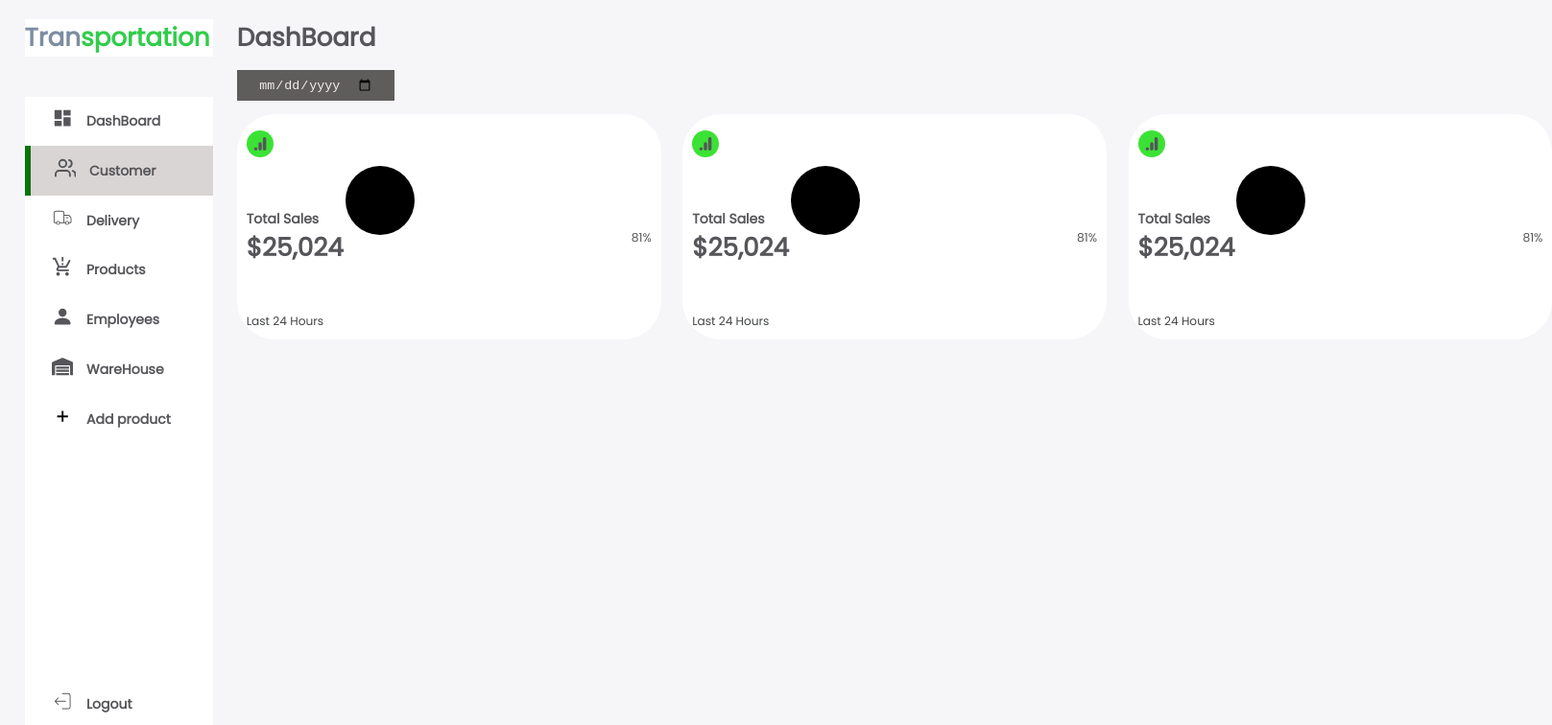
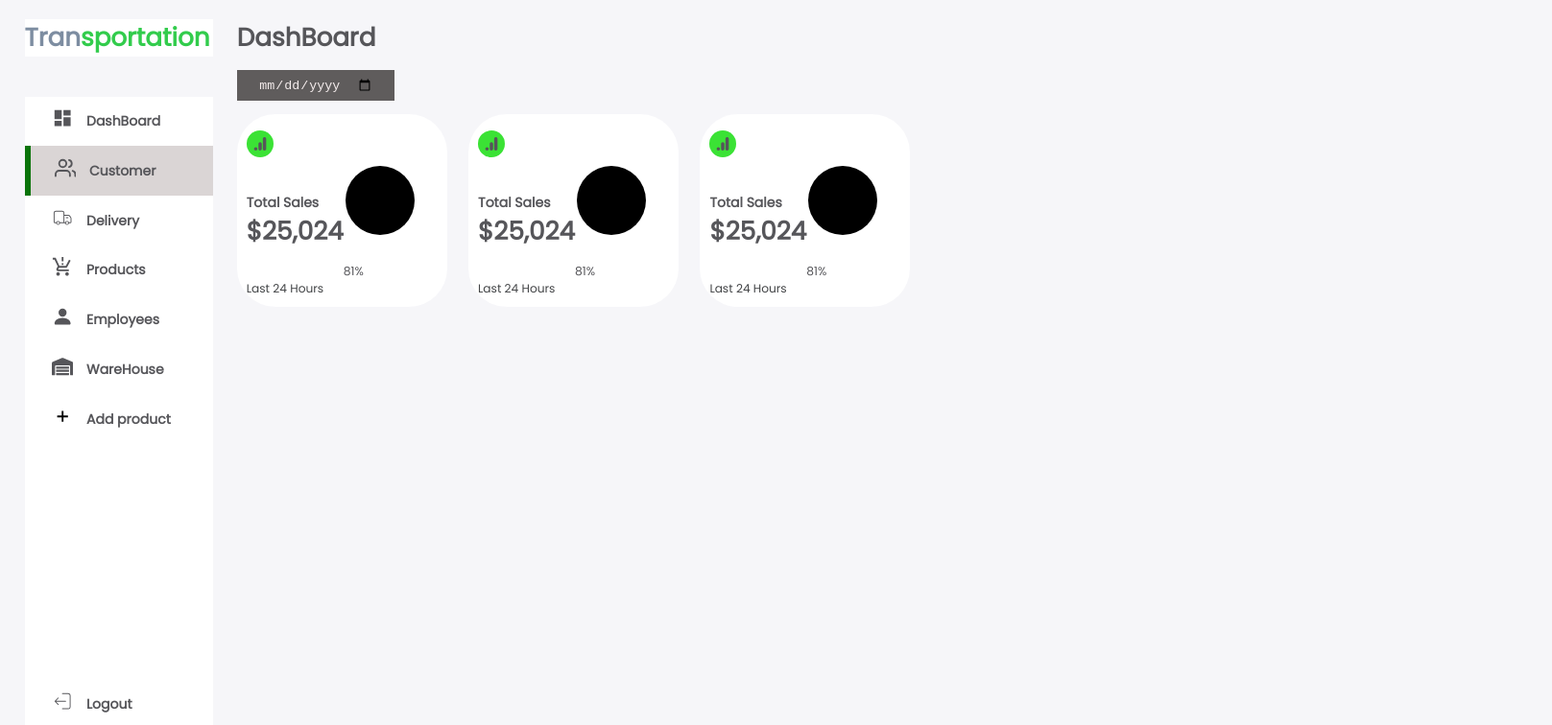
Before and after one commit to tison2810/hotelDatabase, a React (Create React App) app in the folder frontend/manage_app/: page / in a window 1280 px wide. Shown: the top 756 px of the page at 96% size, 1617 px wide, since content can reach past the window. Built offline with nearby package versions, Linux system fonts and the light colour scheme; a web font is replaced by a local one.

Commit message:
1.4 updated

```diff
--- a/frontend/manage_app/src/components/Function/DashBoard.js
+++ b/frontend/manage_app/src/components/Function/DashBoard.js
@@ -11,9 +11,15 @@ const DashBoard = () => {
                 <input type="date"/>
             </div>
             <div className={styles.insights}>
-                <CardDB />
-                <CardDB />
-                <CardDB />
+
+                    <CardDB />
+
+                <div>
+                    <CardDB />
+                </div>
+                <div>
+                    <CardDB />
+                </div>
             </div>
         </main>
     )
--- a/frontend/manage_app/src/components/Function/DashBoardco/CardDB.js
+++ b/frontend/manage_app/src/components/Function/DashBoardco/CardDB.js
@@ -17,10 +17,11 @@ const CardDB = () => {
                             <svg>
                                 <circle cx='38' cy='38' r='36'></circle>
                             </svg>
-                        </div>
+
                         <div className={styles.number}>
                             <p>81%</p>
-                        </div>
+                         </div>
+                     </div>
                 </div>
                <small>Last 24 Hours</small>
 
--- a/frontend/manage_app/src/css/CardDB.module.css
+++ b/frontend/manage_app/src/css/CardDB.module.css
@@ -25,8 +25,7 @@ div .sales .logo{
 div .sales .middle{
     display: flex;
     align-items: center;
-    justify-content: center;
-
+    justify-content: space-between;
 }
 .insights h3{
     margin: 1rem 0 0.6rem;
@@ -38,3 +37,7 @@ div .sales .middle{
     height: 92px;
     border-radius: 50% ;
 }
+.progress svg{
+    width: 7rem;
+    height: 7rem;
+}
--- a/frontend/manage_app/src/css/DashBoard.module.css
+++ b/frontend/manage_app/src/css/DashBoard.module.css
@@ -19,3 +19,8 @@ main .date input[type='date']{
     grid-template-columns: repeat(3, 1fr);
     gap: 1.6rem;
 }
+.card {
+    width: fit-content;
+    height: fit-content;
+    box-shadow: 2px;
+}
```
